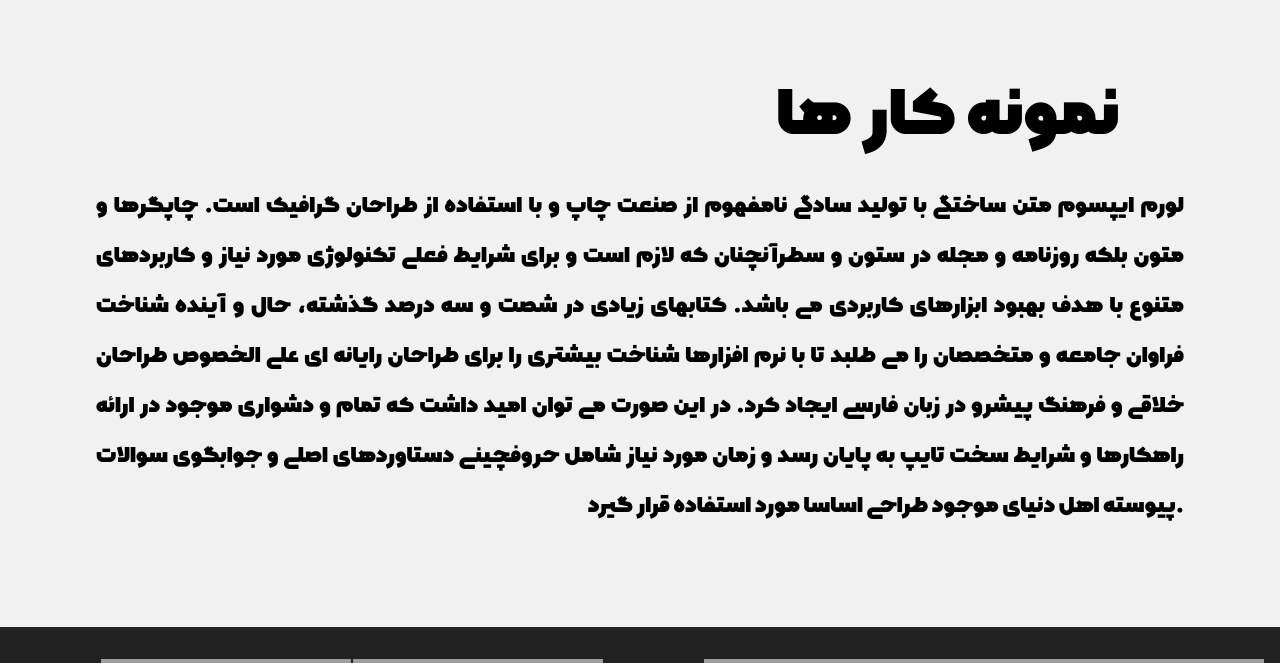
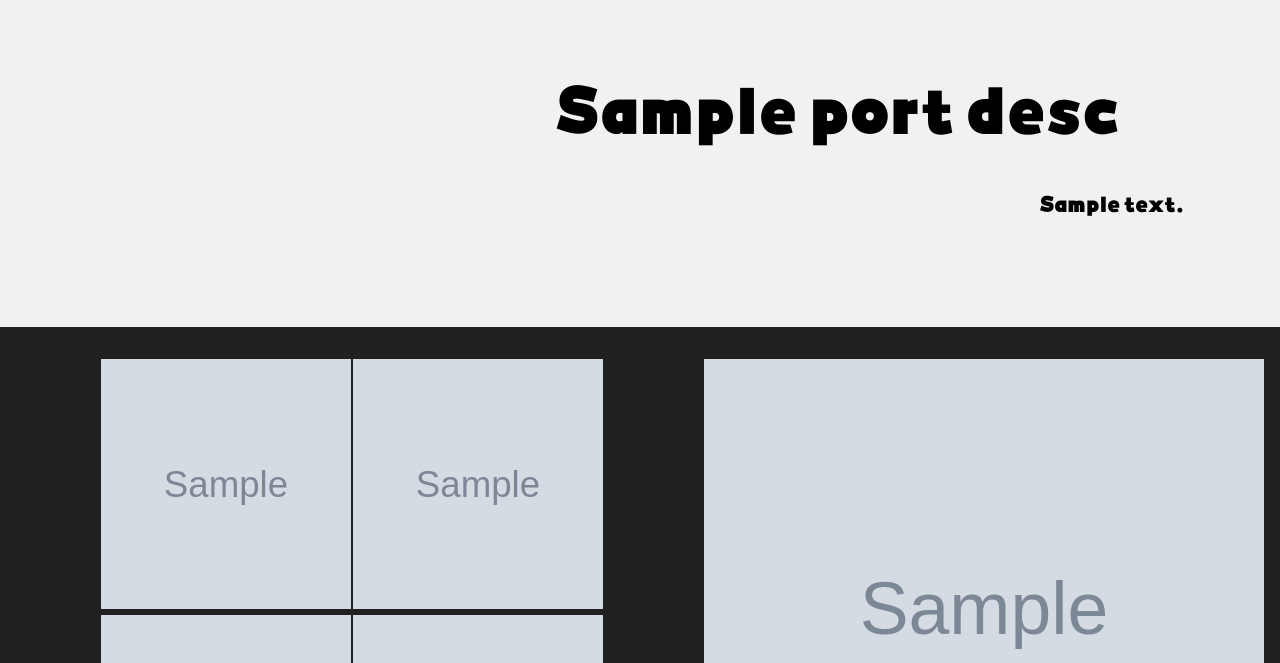
Before and after one commit to omiid-ad/sinpegroup, a Django app: template mainapp/templates/mainapp/portfolio.html in a window 1280 px wide. Shown: the part 64-727 px from the top of the page. Run offline with Django 3.2, Linux system fonts and the light colour scheme; tables that the repository leaves empty hold one stand-in row (values such as "Sample post"); the template is opened without the code that fills it: values that come from a table or form of the project are taken from there, most other values are stand-ins (such as "Sample title", 1, 10 or a date in 2020); grey boxes marked "Sample" are stand-in pictures; parts of the project's set-up code (start-up, migrations or seed data) failed here and were passed over; grey boxes are pictures that could not be loaded.

Commit message:
add dynamic data to portfolios page

```diff
--- a/mainapp/templates/mainapp/portfolio.html
+++ b/mainapp/templates/mainapp/portfolio.html
@@ -5,84 +5,30 @@
 {% block nav %}{% endblock %}
 
 {% block contents %}
+    {% if port_desc %}
         <div class="portfolio-page">
-        <h1 class="portfolio-header">نمونه کار ها</h1>
-        <p class="portfolio-text-page">لورم ایپسوم متن ساختگی با تولید سادگی نامفهوم از صنعت چاپ و با استفاده از طراحان
-            گرافیک است. چاپگرها و متون بلکه روزنامه و مجله در ستون و سطرآنچنان که لازم است و برای شرایط فعلی تکنولوژی
-            مورد
-            نیاز و کاربردهای متنوع با هدف بهبود ابزارهای کاربردی
-            می باشد. کتابهای زیادی در شصت و سه درصد گذشته، حال و آینده شناخت فراوان جامعه و متخصصان را می طلبد تا با نرم
-            افزارها شناخت بیشتری را برای طراحان رایانه ای علی الخصوص طراحان خلاقی و فرهنگ پیشرو در زبان فارسی ایجاد کرد.
-            در
-            این صورت می توان امید
-            داشت که تمام و دشواری موجود در ارائه راهکارها و شرایط سخت تایپ به پایان رسد و زمان مورد نیاز شامل حروفچینی
-            دستاوردهای اصلی و جوابگوی سوالات پیوسته اهل دنیای موجود طراحی اساسا مورد استفاده قرار گیرد.</p>
+            <h1 class="portfolio-header">{{ port_desc.title }}</h1>
+            <p class="portfolio-text-page">{{ port_desc.description|safe }}</p>
         </div>
-    <div class="port1 black-box">
+    {% endif %}
+    {% if portfolios %}
+        {% for port in portfolios %}
+            <div class="port1 {% if forloop.counter|divisibleby:2 %}{% else %}black-box{% endif %}">
                 <div class="port1-main">
-            <img src="{% static 'mainapp/img/campaign.jpg' %}" alt="" width="100%" height="500">
+                    <img src="{{ MEDIA_URL }}{{ port.big_image_or_video }}" alt="" width="100%" height="500">
                     <div class="text-block">
-                <h4 class="port-name">کافه 89</h4>
+                        <h4 class="port-name">{{ port.title }}</h4>
                     </div>
                 </div>
                 <div class="port1-alt">
-            <img src="{% static 'mainapp/img/campaign.jpg' %}" width="250" height="250" alt="">
-            <img src="{% static 'mainapp/img/campaign.jpg' %}" width="250" height="250" alt="">
-            <img src="{% static 'mainapp/img/campaign.jpg' %}" width="250" height="250" alt="">
-            <img src="{% static 'mainapp/img/campaign.jpg' %}" width="250" height="250" alt="">
-            <img src="{% static 'mainapp/img/campaign.jpg' %}" width="250" height="250" alt="">
-            <img src="{% static 'mainapp/img/campaign.jpg' %}" width="250" height="250" alt="">
-        </div>
-
-    </div>
-    <div class="port1">
-        <div class="port1-main">
-            <img src="{% static 'mainapp/img/campaign.jpg' %}" alt="" width="100%" height="500">
-            <div class="text-block">
-                <h4 class="port-name">کافه 89</h4>
+                    <img src="{{ MEDIA_URL }}{{ port.image1 }}" width="250" height="250" alt="">
+                    <img src="{{ MEDIA_URL }}{{ port.image2 }}" width="250" height="250" alt="">
+                    <img src="{{ MEDIA_URL }}{{ port.image3 }}" width="250" height="250" alt="">
+                    <img src="{{ MEDIA_URL }}{{ port.image4 }}" width="250" height="250" alt="">
+                    <img src="{{ MEDIA_URL }}{{ port.image5 }}" width="250" height="250" alt="">
+                    <img src="{{ MEDIA_URL }}{{ port.image6 }}" width="250" height="250" alt="">
                 </div>
             </div>
-        <div class="port1-alt">
-            <img src="{% static 'mainapp/img/campaign.jpg' %}" width="250" height="250" alt="">
-            <img src="{% static 'mainapp/img/campaign.jpg' %}" width="250" height="250" alt="">
-            <img src="{% static 'mainapp/img/campaign.jpg' %}" width="250" height="250" alt="">
-            <img src="{% static 'mainapp/img/campaign.jpg' %}" width="250" height="250" alt="">
-            <img src="{% static 'mainapp/img/campaign.jpg' %}" width="250" height="250" alt="">
-            <img src="{% static 'mainapp/img/campaign.jpg' %}" width="250" height="250" alt="">
-        </div>
-
-    </div>
-    <div class="port1 black-box">
-        <div class="port1-main">
-            <img src="{% static 'mainapp/img/campaign.jpg' %}" alt="" width="100%" height="500">
-            <div class="text-block">
-                <h4 class="port-name">کافه 89</h4>
-            </div>
-        </div>
-        <div class="port1-alt">
-            <img src="{% static 'mainapp/img/campaign.jpg' %}" width="250" height="250" alt="">
-            <img src="{% static 'mainapp/img/campaign.jpg' %}" width="250" height="250" alt="">
-            <img src="{% static 'mainapp/img/campaign.jpg' %}" width="250" height="250" alt="">
-            <img src="{% static 'mainapp/img/campaign.jpg' %}" width="250" height="250" alt="">
-            <img src="{% static 'mainapp/img/campaign.jpg' %}" width="250" height="250" alt="">
-            <img src="{% static 'mainapp/img/campaign.jpg' %}" width="250" height="250" alt="">
-        </div>
-
-    </div>
-    <div class="port1">
-        <div class="port1-main">
-            <img src="{% static 'mainapp/img/campaign.jpg' %}" alt="" width="100%" height="500">
-            <div class="text-block">
-                <h4 class="port-name">کافه 89</h4>
-            </div>
-        </div>
-        <div class="port1-alt">
-            <img src="{% static 'mainapp/img/campaign.jpg' %}" width="250" height="250" alt="">
-            <img src="{% static 'mainapp/img/campaign.jpg' %}" width="250" height="250" alt="">
-            <img src="{% static 'mainapp/img/campaign.jpg' %}" width="250" height="250" alt="">
-            <img src="{% static 'mainapp/img/campaign.jpg' %}" width="250" height="250" alt="">
-            <img src="{% static 'mainapp/img/campaign.jpg' %}" width="250" height="250" alt="">
-            <img src="{% static 'mainapp/img/campaign.jpg' %}" width="250" height="250" alt="">
-        </div>
-    </div>
+        {% endfor %}
+    {% endif %}
 {% endblock %}
```
Also changed, not shown: mainapp/views.py (+12 -4 lines). Lines whose indentation alone changed are shown as unchanged.
